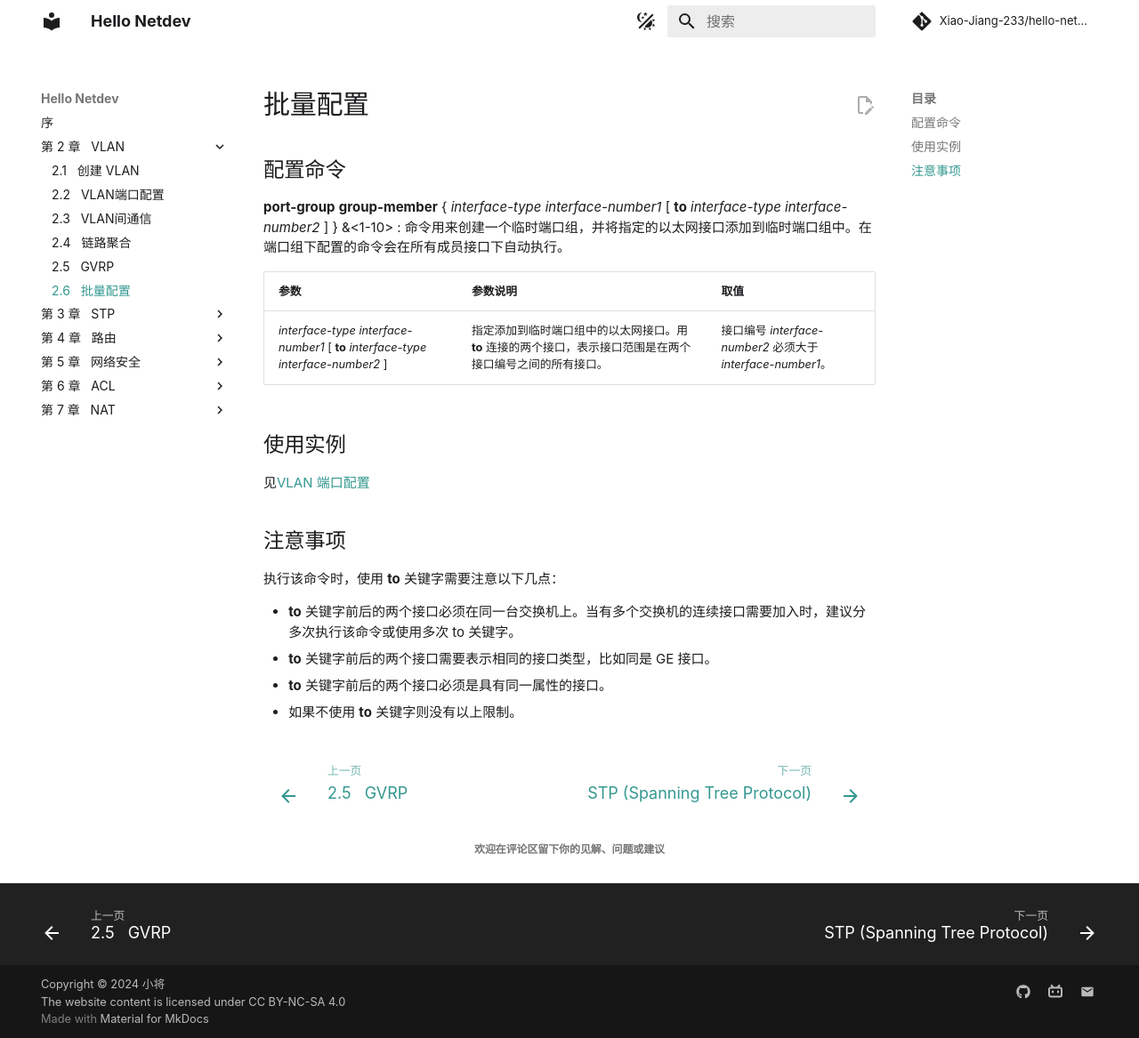
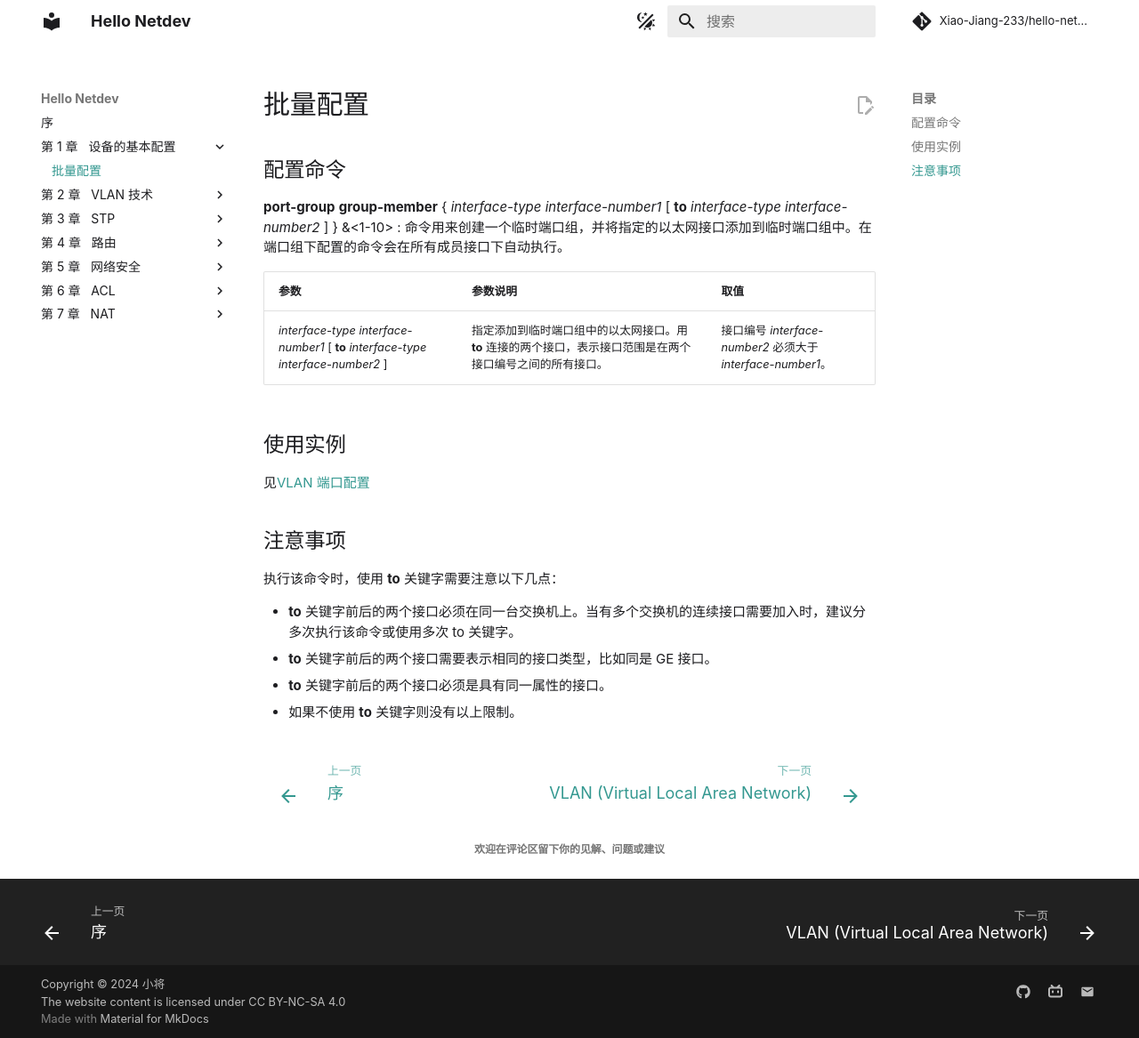
Before and after one commit to Xiao-Jiang-233/hello-netdev, an MkDocs documentation site: the page built from docs/chapter_basic_configuration/port_group.md, in a window 1280 px wide and 1167 px high. Shown: the whole window at 89% size. Built offline with MkDocs 1.6.1 and Material for MkDocs 9.7.7, drawn with Linux system fonts in a browser that asks for light colours; comment, search, counter and statistics services are not loaded.

Commit message:
🌈 style: 修改目录

```diff
--- a/docs/chapter_vlan/port_group.md
+++ b/docs/chapter_basic_configuration/port_group.md
@@ -14,7 +14,7 @@ comments: ture
 
 ## 使用实例
 
-见[VLAN 端口配置](port_configuration.md#_4)
+见[VLAN 端口配置](../chapter_vlan/port_configuration.md#_4)
 
 ## 注意事项
 
--- a/mkdocs.yml
+++ b/mkdocs.yml
@@ -160,14 +160,15 @@ extra_css:
 nav:
   - 序:
       - chapter_hello_netdev/index.md
-  - 第 2 章 &nbsp; VLAN:
+  - 第 1 章 &nbsp; 设备的基本配置:
+      - 批量配置: chapter_basic_configuration/port_group.md
+  - 第 2 章 &nbsp; VLAN 技术:
       - chapter_vlan/index.md
       - 2.1 &nbsp; 创建 VLAN: chapter_vlan/create_vlan.md
       - 2.2 &nbsp; VLAN端口配置: chapter_vlan/port_configuration.md
       - 2.3 &nbsp; VLAN间通信: chapter_vlan/inter-vlan_communication.md
-      - 2.4 &nbsp; 链路聚合: chapter_vlan/link_aggregation.md
-      - 2.5 &nbsp; GVRP: chapter_vlan/gvrp.md
-      - 2.6 &nbsp; 批量配置: chapter_vlan/port_group.md
+      - 2.4 &nbsp; GVRP: chapter_vlan/gvrp.md
+      - 2.5 &nbsp; 链路聚合: chapter_vlan/link_aggregation.md
   - 第 3 章 &nbsp; STP:
       - chapter_stp/index.md
       - 3.1 &nbsp; STP基础操作: chapter_stp/basic_operations.md
--- a/overrides/stylesheets/extra.css
+++ b/overrides/stylesheets/extra.css
@@ -1,7 +1,7 @@
 /* Color Settings */
 /* https://github.com/squidfunk/mkdocs-material/blob/6b5035f5580f97532d664e3d1babf5f320e88ee9/src/assets/stylesheets/main/_colors.scss */
 /* https://squidfunk.github.io/mkdocs-material/setup/changing-the-colors/#custom-colors */
-:root>* {
+:root > * {
   --md-primary-fg-color: #ffffff;
   --md-primary-bg-color: #1d1d20;
 
@@ -160,7 +160,7 @@ body {
 
 /* max height of code block */
 /* https://github.com/squidfunk/mkdocs-material/issues/3444 */
-.md-typeset pre>code {
+.md-typeset pre > code {
   max-height: 25rem;
 }
 
@@ -194,13 +194,13 @@ body {
   box-shadow: var(--md-shadow-z1);
 }
 
-.md-typeset .pythontutor>.admonition-title,
-.md-typeset .pythontutor>summary {
+.md-typeset .pythontutor > .admonition-title,
+.md-typeset .pythontutor > summary {
   background-color: var(--md-code-bg-color);
 }
 
-.md-typeset .pythontutor>.admonition-title::before,
-.md-typeset .pythontutor>summary::before {
+.md-typeset .pythontutor > .admonition-title::before,
+.md-typeset .pythontutor > summary::before {
   background-color: rgb(55, 118, 171);
   -webkit-mask-image: var(--md-admonition-icon--pythontutor);
   mask-image: var(--md-admonition-icon--pythontutor);
@@ -212,12 +212,12 @@ body {
 }
 
 /* code block tabs */
-.md-typeset .tabbed-labels>label {
+.md-typeset .tabbed-labels > label {
   font-size: 0.61rem;
 }
 
-.md-typeset .tabbed-labels--linked>label>a {
-  padding: .78125em 1.0em .625em;
+.md-typeset .tabbed-labels--linked > label > a {
+  padding: 0.78125em 1em 0.625em;
 }
 
 /* header banner */
@@ -366,13 +366,13 @@ a:hover .text-button span {
 }
 
 /* hover on the planets */
-.hero-div>a>img {
+.hero-div > a > img {
   width: auto;
   position: absolute;
   transition: transform 0.3s ease-in-out, filter 0.3s ease-in-out;
 }
 
-.hero-div>a>span {
+.hero-div > a > span {
   margin: 0;
   position: absolute;
   transform: translateX(-50%) translateY(-50%);
@@ -381,12 +381,13 @@ a:hover .text-button span {
   color: white;
 }
 
-.hero-div>a:hover>img {
-  filter: brightness(1.15) saturate(1.1) drop-shadow(0 0 0.5rem rgba(255, 255, 255, 0.2));
+.hero-div > a:hover > img {
+  filter: brightness(1.15) saturate(1.1)
+    drop-shadow(0 0 0.5rem rgba(255, 255, 255, 0.2));
   transform: scale(1.03);
 }
 
-.hero-div>a:hover>span {
+.hero-div > a:hover > span {
   text-decoration: underline;
   color: var(--md-typeset-btn-color);
 }
@@ -440,7 +441,7 @@ a:hover .text-button span {
   margin: 2em;
 }
 
-.intro-text>div {
+.intro-text > div {
   align-self: flex-start;
   width: auto;
   margin: 0 auto;
```
Also changed, not shown: docs/chapter_vlan/port_configuration.md (+1 -1 lines).
